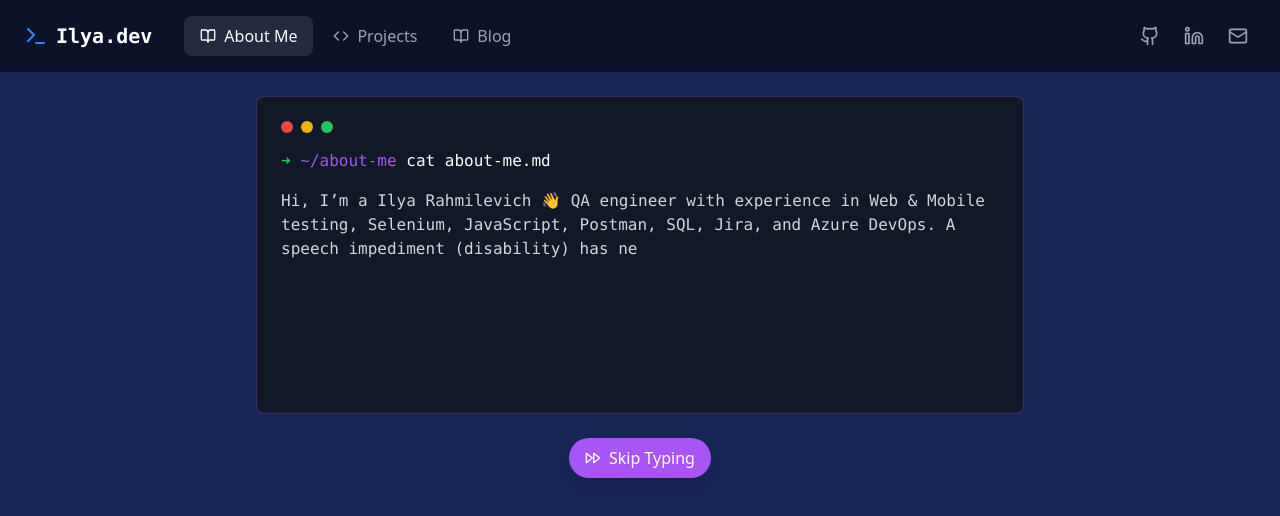
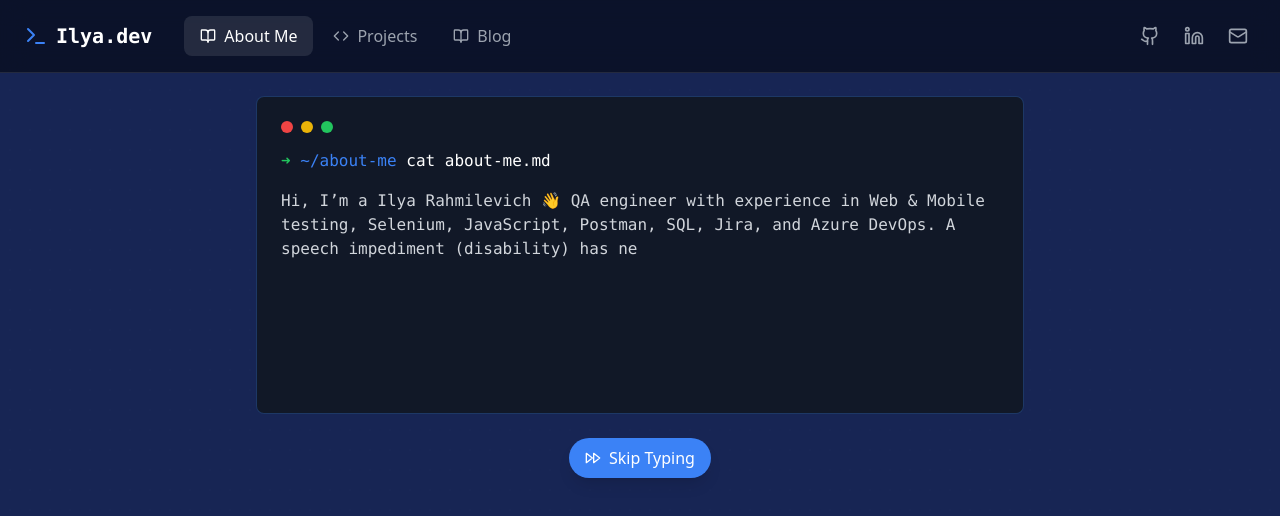
Before and after one commit to ilyar88/ai-portfolio, a React (Vite) app in the folder frontend/: page /about-me in a window 1280 px wide. Shown: the top 516 px of the page. Built offline with nearby package versions, Linux system fonts and the light colour scheme; no server answers.

Commit message:
Update imdex.jsx file.

```diff
--- a/frontend/src/components/sections/About/index.jsx
+++ b/frontend/src/components/sections/About/index.jsx
@@ -44,7 +44,7 @@ export const AboutSection = () => {
       exit={{ opacity: 0 }}
       className="max-w-3xl mx-auto relative flex flex-col items-center pb-12"
     >
-      <div className="terminal-window bg-gray-900 rounded-lg p-6 border border-purple-500/30 w-full">
+      <div className="terminal-window bg-gray-900 rounded-lg p-6 border border-blue-500/30 w-full">
         <div className="flex items-center gap-2 mb-4">
           <div className="w-3 h-3 rounded-full bg-red-500" />
           <div className="w-3 h-3 rounded-full bg-yellow-500" />
@@ -52,7 +52,7 @@ export const AboutSection = () => {
         </div>
         <div className="font-mono">
           <span className="text-green-500">➜</span>
-          <span className="text-purple-500"> ~/about-me</span>
+          <span className="text-blue-500"> ~/about-me</span>
           <span className="text-white"> cat about-me.md</span>
           <div className="mt-4 text-gray-300 whitespace-pre-line min-h-[200px]">
             {displayedContent}
@@ -70,9 +70,9 @@ export const AboutSection = () => {
             whileHover={{ scale: 1.05 }}
             whileTap={{ scale: 0.95 }}
             onClick={handleSkip}
-            className="mt-6 px-4 py-2 bg-purple-500 hover:bg-purple-600
+            className="mt-6 px-4 py-2 bg-blue-500 hover:bg-blue-600
                      rounded-full flex items-center gap-2 text-white shadow-lg
-                     hover:shadow-purple-500/50 transition-all duration-300"
+                     hover:shadow-blue-500/50 transition-all duration-300"
           >
             <FastForward className="w-4 h-4" />
             <span>Skip Typing</span>
```
